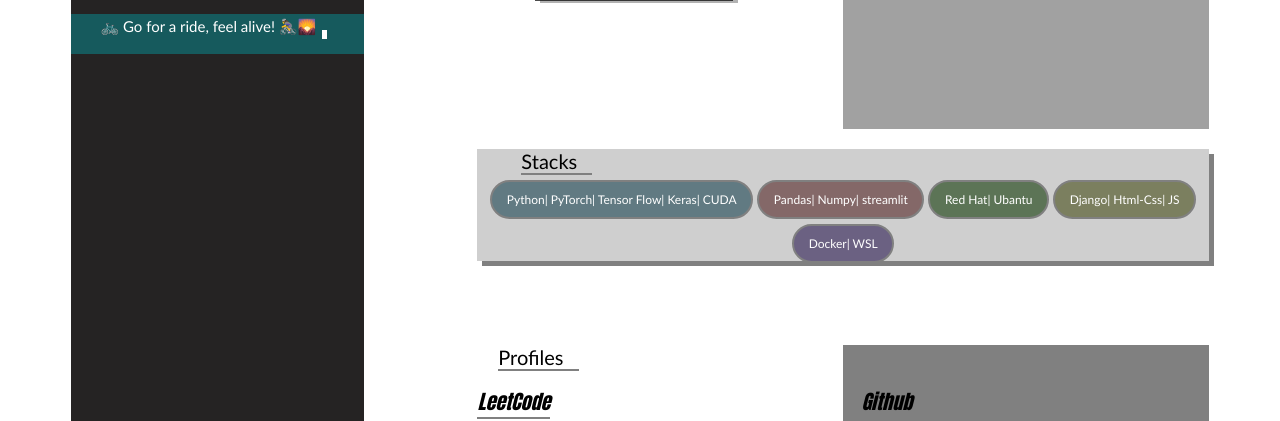
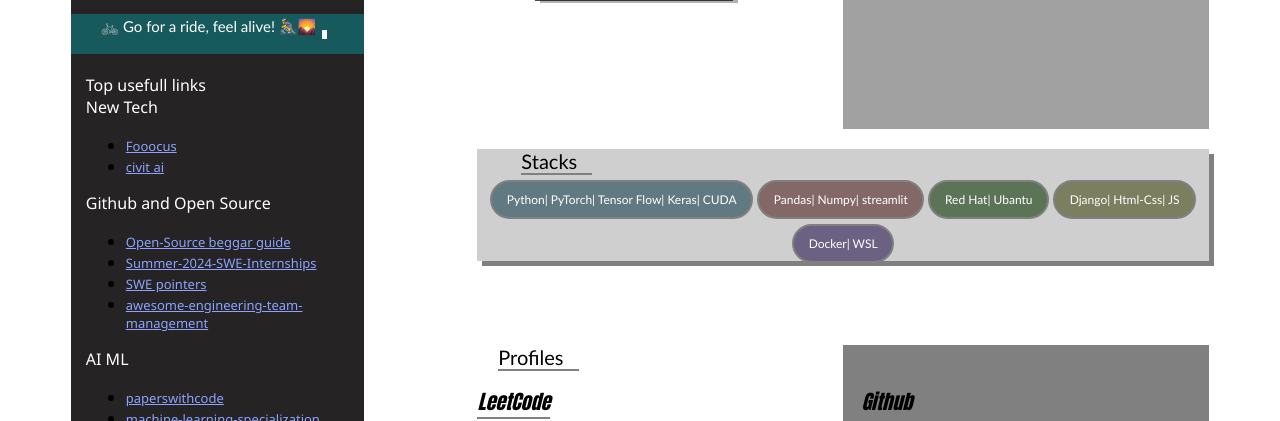
Before and after one commit to leonado10000/Dev, a Django app: page / in a window 1280 px wide. Shown: the part 483-904 px from the top of the page. Run offline with Django 4.2, Linux system fonts and the light colour scheme.

Commit message:
added links

```diff
--- a/Portfolio/templates/index.html
+++ b/Portfolio/templates/index.html
@@ -484,7 +484,13 @@
 
                                 width: 90%;
                                 height: 500px;
-                                border: 2px solid rgb(255, 255, 255);
+
+                                -webkit-text-fill-color: white;
+                                font-family: 'Segoe UI', Tahoma, Geneva, Verdana, sans-serif;
+                                }
+                                .link-resources{
+                                    -webkit-text-fill-color: rgb(140, 163, 255);
+                                    font-size: 13px;
                                 }
                         }
                     </style>
@@ -493,27 +499,32 @@
                         Top usefull links
                     </div>
 
-                    <div>New Tech and roadmaps</div>
+                    <div>New Tech</div>
                     <ul>
-                        <li><a href="https://www.modular.com/max/mojo"><div>mojo</div></a></li>
-                        <li><a href="https://neetcode.io/roadmap"><div>neetcode</div></a></li>
+                        <li><a class="link-resources" href="https://github.com/lllyasviel/Fooocus/?tab=readme-ov-file"><div>Fooocus</div></a></li>
+                        <li><a class="link-resources" href="https://civitai.com/"><div>civit ai</div></a></li>
                     </ul>
 
                     <div>Github and Open Source</div>
                     <ul>
-                        <li><a href=""><div></div></a></li>
-                        <li><a href=""><div></div></a></li>
+                        <li><a class="link-resources" href="https://up-for-grabs.net/#/"><div>Open-Source beggar guide</div></a></li>
+                        <li><a class="link-resources" href="https://github.com/AlanChen4/Summer-2024-SWE-Internships"><div>Summer-2024-SWE-Internships</div></a></li>
+                        <li><a class="link-resources" href="https://github.com/vicoyeh/pointers-for-software-engineers?tab=readme-ov-file"><div>SWE pointers</div></a></li>
+                        <li><a class="link-resources" href="https://github.com/kdeldycke/awesome-engineering-team-management"><div>awesome-engineering-team-management</div></a></li>
                     </ul>
                     <div>AI ML</div>
                     <ul>
-                        <li><a href="https://paperswithcode.com/"><div>paperswithcode</div></a></li>
-                        <li><a href=""><div></div></a></li>
+                        <li><a class="link-resources" href="https://paperswithcode.com/"><div>paperswithcode</div></a></li>
+                        <li><a class="link-resources" href="https://www.deeplearning.ai/courses/machine-learning-specialization/"><div>machine-learning-specialization</div></a></li>
+                        <li><a class="link-resources" href="https://www.deeplearning.ai/courses/deep-learning-specialization/"><div>deep-learning-specialization</div></a></li>
+                        <li><a class="link-resources" href="https://developers.google.com/machine-learning/crash-course/"><div>Google ML</div></a></li>
+                        <li><a class="link-resources" href="https://ai.google/build?featured=learn_ai"><div>Google learn ai</div></a></li>
                     </ul>
 
                     <div>George Hotz</div>
                     <ul>
-                        <li><a href="https://geohot.com/"><div>Personal website</div></a></li>
-                        <li><a href="https://github.com/commaai/openpilot"><div>Comma.ai:OpenPilot</div></a></li>
+                        <li><a class="link-resources" href="https://geohot.com/"><div>Personal website</div></a></li>
+                        <li><a class="link-resources" href="https://github.com/commaai/openpilot"><div>Comma.ai:OpenPilot</div></a></li>
                     </ul>
 
                 </div>
@@ -991,7 +1002,7 @@
             </div>
         <div>
 
-            <table>
+            <table style="display: inline-block;">
                 <thead>
                     <th></th>
                 </thead>
@@ -1030,6 +1041,7 @@
                     </tr>
                 </tbody>
             </table>
+            <img style="display: inline-block;height: 200px;" src="https://res.cloudinary.com/practicaldev/image/fetch/s--5Fixifiz--/c_limit%2Cf_auto%2Cfl_progressive%2Cq_auto%2Cw_800/https://preview.redd.it/thenewpositiontitle-v0-19xa1s94ajmb1.png%3Fauto%3Dwebp%26s%3D07c15119b4d1807afb3a3e497972cb2a3a24e5e0" alt="what">
         </div>
     </div>
 
--- a/Portfolio/views.py
+++ b/Portfolio/views.py
@@ -42,7 +42,7 @@ certificates = [
 
 
 def index(request):
-    n = 1
+    n = 0
     if n :
         return render(request, 'dist/index.html',{
             "certificates":certificates,
```
